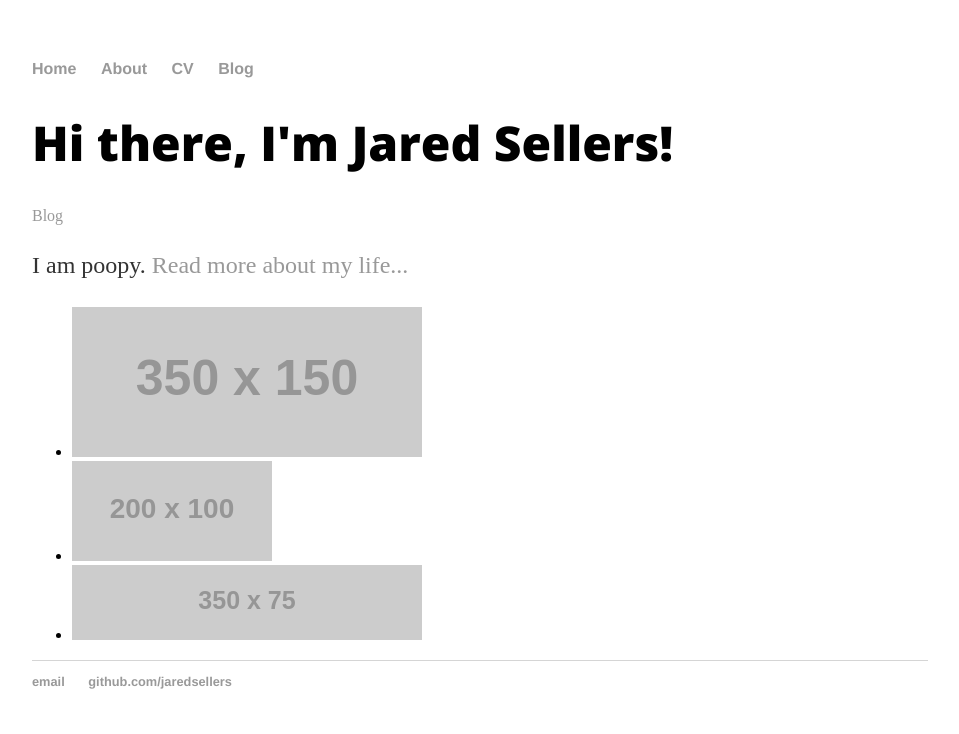
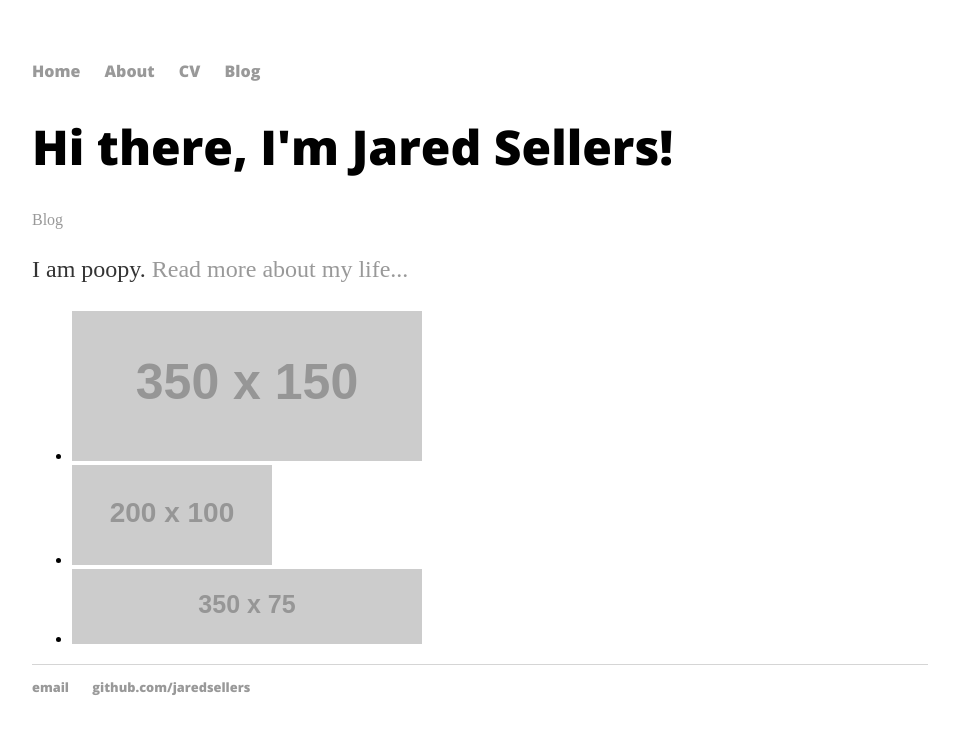
Before and after one commit to victoriadouglas/Victoriadouglas.github.io, a Jekyll site: the page built from index.html, in a window 1280 px wide. Shown: the top 734 px of the page, without its empty margins (160-1119 px from the left). Built offline with Jekyll 4.4.1, drawn with Linux system fonts in a browser that asks for light colours.

Commit message:
Update main.css

```diff
--- a/css/main.css
+++ b/css/main.css
@@ -3,7 +3,8 @@
     width: 70%;
 }
 nav ul, footer ul {
-    font-family:'Helvetica', 'Arial', 'Sans-Serif';
+    font-family:'Open Sans','Helvetica', 'Arial', 'Sans-Serif';
+    font-weight:800;
     padding: 0px;
     list-style: none;
     font-weight: bold;
@@ -21,7 +22,7 @@
 }
 h1 {
     font-size: 3em;
-    font-family:'Open Sans', 'Arial', 'Sans-Serif';
+    font-family:'Open Sans','Helvetica', 'Arial', 'Sans-Serif';
     font-weight:800;
 }
 p {
```
